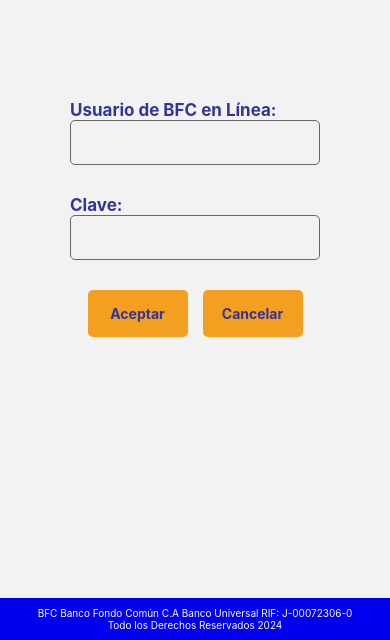
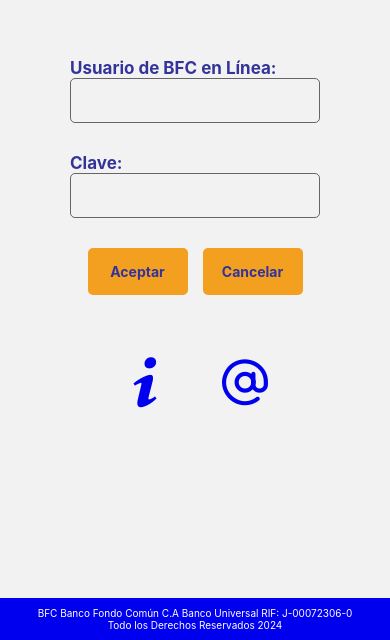
Before and after one commit to kevkodezor/clone-app-bank, a React Native app: screen /Login in a window 390 px wide. Shown: the part 204-844 px from the top of the page. Built offline with nearby package versions, Linux system fonts and the light colour scheme.

Commit message:
new screens & navigations icons

```diff
--- a/App.js
+++ b/App.js
@@ -1,11 +1,9 @@
-import 'react-native-gesture-handler';
+// import 'react-native-gesture-handler';
 import { StatusBar } from 'expo-status-bar';
 import { NavigationContainer } from '@react-navigation/native';
-import { createNativeStackNavigator } from '@react-navigation/native-stack';
 import { Loading } from './src/components';
-import { Login } from './src/views';
-
-const Stack = createNativeStackNavigator();
+import { RootScreen } from './src/views';
+import { AuthContext } from './src/context'
 
 export default function App() {
 
@@ -14,16 +12,11 @@ export default function App() {
     if (loading) return <Loading />
 
     return (
-        <NavigationContainer>
-            <StatusBar style='light' backgroundColor='#0000EE' animated={true} />
-            <Stack.Navigator
-                initialRouteName='Login'
-                screenOptions={{
-                    headerShown: false
-                }}
-            >
-                <Stack.Screen name='Login' component={Login} />
-            </Stack.Navigator>
-        </NavigationContainer>
+        <AuthContext.Provider value={null}>
+            <NavigationContainer>
+                <StatusBar style='light' backgroundColor='#0000EE' animated={true} />
+                <RootScreen />
+            </NavigationContainer>
+        </AuthContext.Provider>
     )
 }
--- a/package.json
+++ b/package.json
@@ -22,7 +22,8 @@
     "react-native-gesture-handler": "~2.14.0",
     "react-native-reanimated": "^3.6.1",
     "react-native-safe-area-context": "4.8.2",
-    "react-native-screens": "~3.29.0"
+    "react-native-screens": "~3.29.0",
+    "react-native-vector-icons": "^10.0.3"
   },
   "devDependencies": {
     "@babel/core": "^7.20.0"
--- /dev/null
+++ b/src/context.js
@@ -0,0 +1,3 @@
+import  { createContext } from 'react';
+
+export const AuthContext = createContext();
--- /dev/null
+++ b/src/views/contact/index.js
@@ -0,0 +1,11 @@
+import { View, Text } from "react-native";
+
+export default function Contact ({ navigation }) {
+    return (
+        <View style={{ flex: 1, alignItems: 'center', justifyContent: 'center' }}>
+            <Text>
+                Contact
+            </Text>
+        </View>
+    )
+}
--- a/src/views/index.js
+++ b/src/views/index.js
@@ -1 +1,5 @@
+export { default as RootScreen } from './root'
+
 export { default as Login } from './login'
+export { default as Information } from './info'
+export { default as Contact } from './contact'
--- /dev/null
+++ b/src/views/info/index.js
@@ -0,0 +1,11 @@
+import { View, Text } from "react-native";
+
+export default function Information ({ navigation }) {
+    return (
+        <View style={{ flex: 1, alignItems: 'center', justifyContent: 'center' }}>
+            <Text>
+                Information
+            </Text>
+        </View>
+    )
+}
--- a/src/views/login/index.js
+++ b/src/views/login/index.js
@@ -1,4 +1,6 @@
-import { View, Text, TextInput, TouchableOpacity, StyleSheet, SafeAreaView } from 'react-native';
+import { View, Text, TextInput, TouchableOpacity, StyleSheet, SafeAreaView, ScrollView } from 'react-native';
+import Icon from 'react-native-vector-icons/Entypo';
+import IconFat from 'react-native-vector-icons/Feather';
 import { Footer } from '../../components';
 
 export default function Login({ navigation }) {
@@ -25,6 +27,7 @@ export default function Login({ navigation }) {
                 // onEndEditing={(e) => handleValidUser(e.nativeEvent.text)}
                 />
             </View>
+
             <View style={styles.contentActions}>
                 <TouchableOpacity style={styles.btnAction}>
                     <Text style={styles.btnText}>Aceptar</Text>
@@ -33,6 +36,16 @@ export default function Login({ navigation }) {
                     <Text style={styles.btnText}>Cancelar</Text>
                 </TouchableOpacity>
             </View>
+
+            <View style={styles.infoContact}>
+                <TouchableOpacity onPress={() => navigation.navigate('Info')}>
+                    <Icon name='info' style={styles.btnInfoContact} />
+                </TouchableOpacity>
+                <TouchableOpacity onPress={() => navigation.navigate('Contact')}>
+                    <IconFat name='at-sign' style={styles.btnInfoContact} />
+                </TouchableOpacity>
+            </View>
+
             <Footer />
         </SafeAreaView>
     );
@@ -43,7 +56,7 @@ const styles = StyleSheet.create({
         gap: 30,
         height: '100%',
         alignItems: 'center',
-        justifyContent: 'center'
+        justifyContent: 'center',
     },
     label: {
         fontSize: 17,
@@ -74,5 +87,15 @@ const styles = StyleSheet.create({
         color: '#333399',
         fontWeight: 'bold',
         textAlign: 'center'
+    },
+    infoContact: {
+        flexDirection: 'row',
+        position: 'relative',
+        top: 30,
+        gap: 50
+    },
+    btnInfoContact: {
+        fontSize: 50,
+        color: '#0000EE'
     }
 });
--- /dev/null
+++ b/src/views/root/index.js
@@ -0,0 +1,19 @@
+import { createNativeStackNavigator } from '@react-navigation/native-stack';
+import { Login, Information, Contact } from '../index'
+
+const Stack = createNativeStackNavigator();
+
+export default function RootScreen() {
+    return (
+        <Stack.Navigator
+            initialRouteName='Login'
+            screenOptions={{
+                headerShown: false
+            }}
+        >
+            <Stack.Screen name='Login' component={Login} />
+            <Stack.Screen name='Info' component={Information} />
+            <Stack.Screen name='Contact' component={Contact} />
+        </Stack.Navigator>
+    );
+}
```
Also changed, not shown: 1 other file (tests, documents, lock files or other folders).
